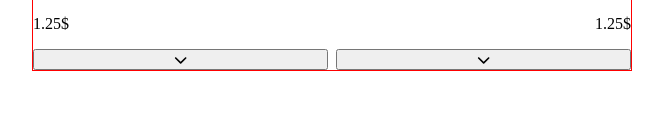
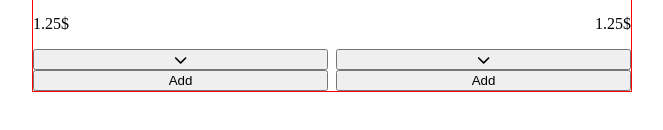
Before and after one commit to LemeshMikita/Pizza, a React (Create React App) app in the folder pizza/: page / in a window 1280 px wide. Shown: the part 562-692 px from the top of the page, without its empty margins (308-971 px from the left). Built offline with nearby package versions, Linux system fonts and the light colour scheme.

Commit message:
feat: add logic to buttons add

```diff
--- a/pizza/src/App.tsx
+++ b/pizza/src/App.tsx
@@ -6,20 +6,27 @@ import { Header } from './Header/Header';
 
 export function App() {
   const [items, setItems] = useState(PIZZA);
-  let [countLeft, setCountLeft] = useState(0);
-  let [countRight, setCountRight] = useState(0);
+  const [countLeft, setCountLeft] = useState(0);
+  const [countRight, setCountRight] = useState(0);
+  const arrCart: any = [];
 
   function addCountPlusLeft() {
-    countLeft === items.length - 1 ? setCountLeft(0) : setCountLeft(++countLeft);
+    countLeft === items.length - 1 ? setCountLeft(0) : setCountLeft(countLeft + 1);
   }
   function addCountMinesLeft() {
-    countLeft === 0 ? setCountLeft(countLeft = items.length - 1) : setCountLeft(--countLeft);
+    countLeft === 0 ? setCountLeft(items.length - 1) : setCountLeft(countLeft - 1);
   }
   function addCountPlusRight() {
-    countRight === items.length - 1 ? setCountRight(0) : setCountRight(++countRight);
+    countRight === items.length - 1 ? setCountRight(0) : setCountRight(countRight + 1);
   }
   function addCountMinesRight() {
-    countRight === 0 ? setCountRight(countRight = items.length - 1) : setCountRight(--countRight);
+    countRight === 0 ? setCountRight(items.length - 1) : setCountRight(countRight - 1);
+  }
+  function addTOCart(e: any) {
+    e.preventDefault();
+    const targetId = e.target.id;
+    targetId === 'leftButton' ?  arrCart.push(PIZZA[countLeft]) :  arrCart.push(PIZZA[countRight]);
+    console.log(arrCart);
   }
   return (
     <div className={styles.content}>
@@ -30,12 +37,16 @@ export function App() {
           count={countLeft}
           addCountPlus={addCountPlusLeft}
           addCountMines={addCountMinesLeft}
+          addToCart={addTOCart}
+          idButton={'leftButton'}
           left={true}/>
         <ItemsContainer
           items={items}
           count={countRight}
           addCountPlus={addCountPlusRight}
           addCountMines={addCountMinesRight}
+          addToCart={addTOCart}
+          idButton={'rightButton'}
           left={false}/>
       </div>
     </div>
--- a/pizza/src/ItemsContainer.tsx
+++ b/pizza/src/ItemsContainer.tsx
@@ -9,11 +9,13 @@ type ItemsContainerType = {
     count: number,
     addCountPlus: () => void,
     addCountMines: () => void,
-    left: boolean
+    addToCart: (e: React.MouseEvent<HTMLElement>) => void,
+    left: boolean,
+    idButton: string
 }
 
 
-export const ItemsContainer = ({ items, count,  addCountPlus, addCountMines, left }: ItemsContainerType) => {
+export const ItemsContainer = ({ items, count,  addCountPlus, addCountMines, left, addToCart, idButton }: ItemsContainerType) => {
   return (
     <div className={styles.div__items}>
       <button onClick={() => addCountPlus()} className={styles.btn__top}>
@@ -29,6 +31,7 @@ export const ItemsContainer = ({ items, count,  addCountPlus, addCountMines, lef
       <button onClick={() => addCountMines()} className={styles.btn}>
         <FontAwesomeIcon icon={ faChevronDown } />
       </button>
+      <button onClick={addToCart} id={idButton}>Add</button>
     </div>
   );
 };
```
